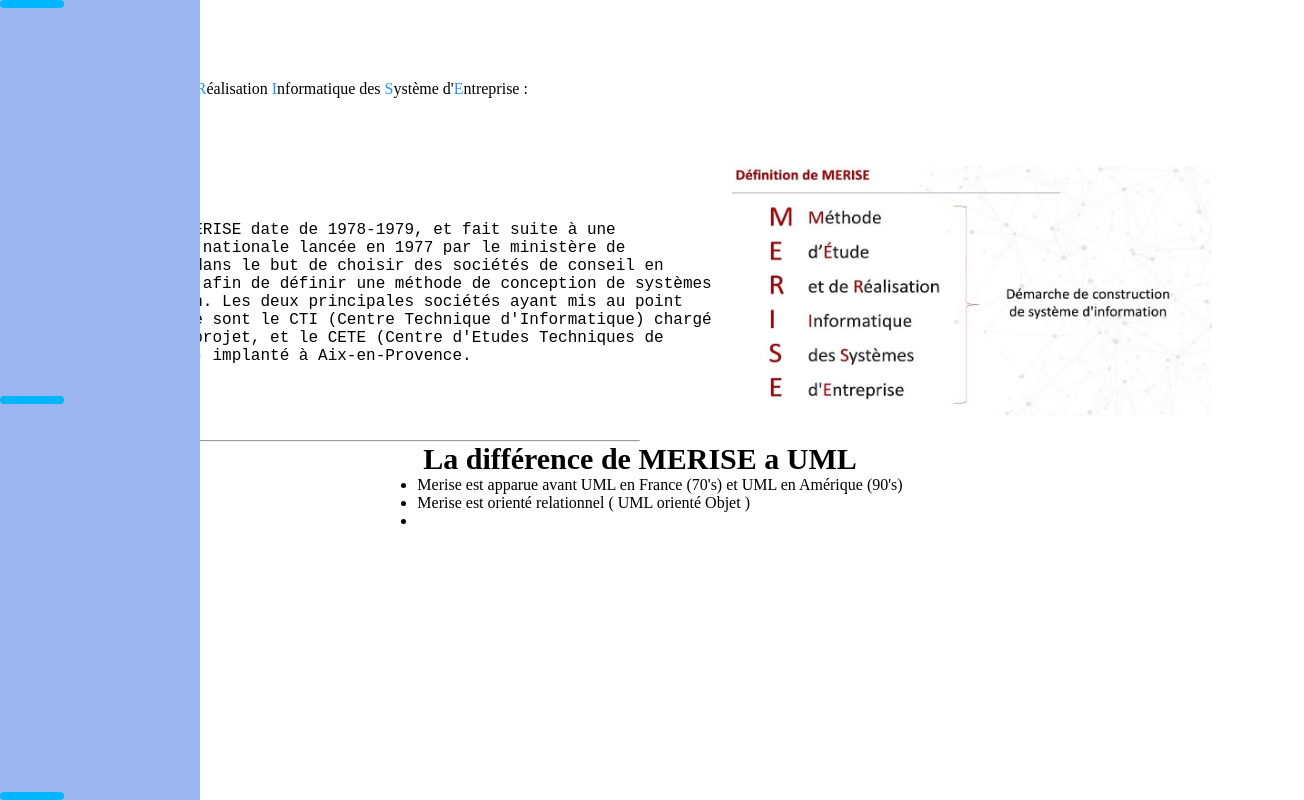
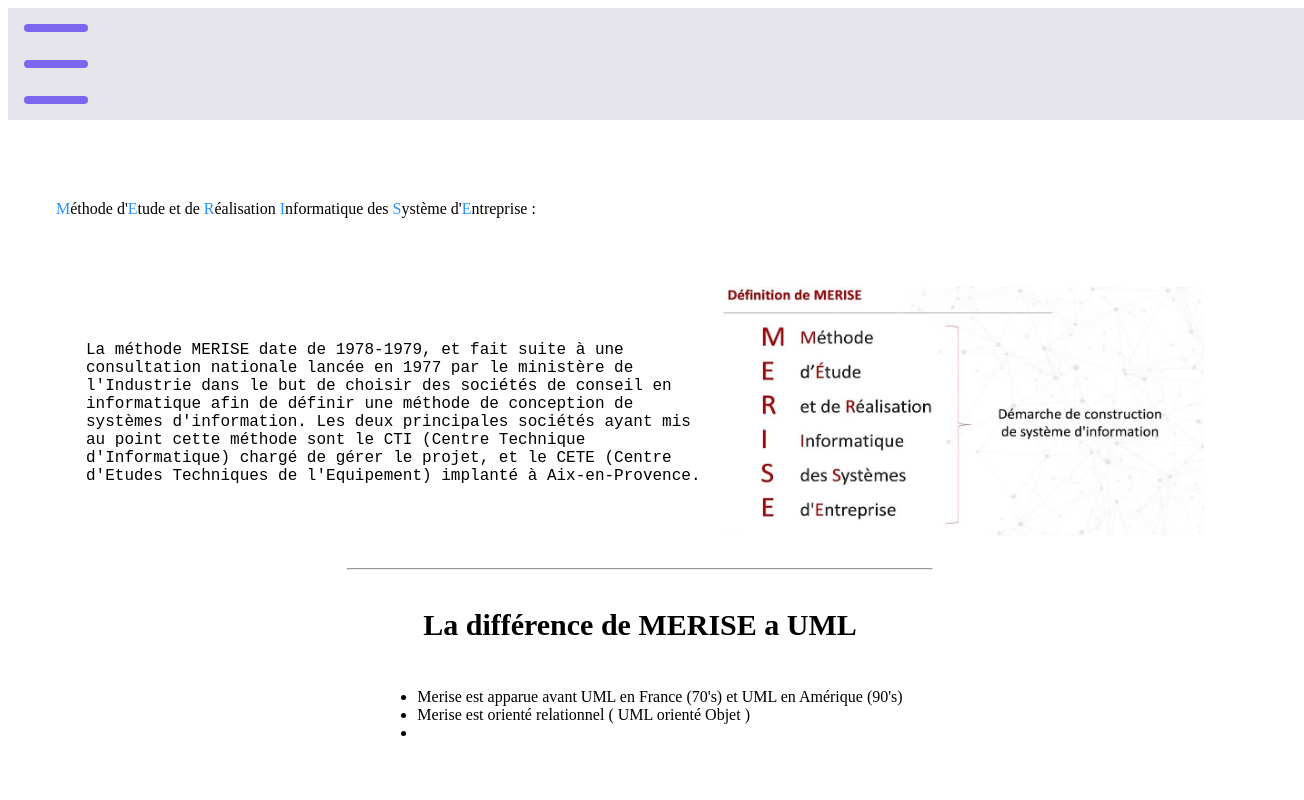
Before and after one commit to 2023-cda-alt-devops-p4/CatalogueDiagrammesNassim, a Next.js app in the folder uml/: page /merise in a window 1280 px wide. Shown: the whole page, 1304 px wide, since content can reach past the window. Built offline with nearby package versions, Linux system fonts and the light colour scheme.

Commit message:
fix : open nav

```diff
--- a/uml/src/app/globals.css
+++ b/uml/src/app/globals.css
@@ -1,7 +1,7 @@
-* {
+/* * {
     padding: 0;
     margin: 0;
-}
+} */
 
 .page_border {
     padding-left: 30px;
--- a/uml/src/containers/header/HeaderContainer.css
+++ b/uml/src/containers/header/HeaderContainer.css
@@ -1,100 +1,8 @@
-* {
+nav {
     margin: 0;
-    box-sizing: border-box;
-}
-
-.container_header {
-    position: fixed;
-    height: 100%;
-    width: 200px;
-    background-color: RED;
-    top: 0;
-    left: 0;
-    z-index: 200;
-}
-
-/* ---------------- Navbar and burger menu ------------------ */
-nav {
     width: 100%;
     height: 5em;
-
-    * {
-        margin: 0;
-        box-sizing: border-box;
-    }
-
-    /* ---------------- Navbar and burger menu ------------------ */
-    nav {
-        width: 100%;
-        height: 5em;
-        background-color: rgb(37, 39, 53);
-        display: flex;
-        justify-content: flex-start;
-        padding: 1em;
-    }
-
-    .burger-menu {
-        position: fixed;
-        z-index: 100;
-        top: 0;
-        left: 0;
-        height: 100%;
-        width: 4em;
-        display: flex;
-        flex-direction: column;
-        align-items: flex-start;
-        justify-content: space-between;
-        cursor: pointer;
-    }
-
-    .burger-bar {
-        width: 100%;
-        height: 0.5em;
-        background-color: rgb(0, 183, 255);
-        border-radius: 0.5em;
-    }
-
-    /* .menu {
-        width: 50%;
-        height: 100vh;
-        background-color: rgb(154, 181, 240);
-        position: absolute;
-        top: 0;
-        z-index: -1;
-    } */
-
-    /* ------------- sliding menu ------------------ */
-    .hidden {
-        display: none;
-    }
-
-    .visible {
-        display: inherit;
-    }
-
-    /* ----- animations--------- */
-    /* clicked */
-    .burger-bar.clicked:nth-child(1) {
-        transform: rotate(45deg) translate(0.75em, 1.25em);
-        transition: ease-out 0.5s;
-    }
-
-    .burger-bar.clicked:nth-child(2) {
-        transform: scale(0.1);
-        transition: ease-out 0.5s;
-    }
-
-    .burger-bar.clicked:nth-child(3) {
-        transform: rotate(135deg) translate(-0.5em, 1em);
-        transition: ease-out 0.5s;
-    }
-
-    /* unclicked */
-    .burger-bar.unclicked {
-        transform: rotate(0) translate(0);
-        transition: cubic-bezier(0.175, 0.885, 0.32, 1.275) 0.5s;
-    }
-
+    background-color: rgb(228, 228, 234);
     display: flex;
     justify-content: flex-start;
     padding: 1em;
@@ -113,30 +21,28 @@ nav {
 .burger-bar {
     width: 4em;
     height: 0.5em;
-    background-color: rgb(29, 106, 136);
+    background-color: rgba(82, 51, 240, 0.71);
     border-radius: 0.5em;
 }
 
 .menu {
-    width: 100%;
+    width: 25%;
     height: 100%;
-    background-color: rgb(154, 181, 240);
-    position: absolute;
-    top: 0;
-    z-index: -1;
+    background-color: rgb(228, 228, 234);
+    position: fixed;
+    top: 20;
 }
 
-/* ------------- sliding menu ------------------ */
-/* .hidden {
+.hidden {
     display: none;
-} */
+}
 
 .visible {
     display: inherit;
+    z-index: 100;
 }
 
-/* ----- animations--------- */
-/* clicked */
+
 .burger-bar.clicked:nth-child(1) {
     transform: rotate(45deg) translate(0.75em, 1.25em);
     transition: ease-out 0.5s;
@@ -152,7 +58,6 @@ nav {
     transition: ease-out 0.5s;
 }
 
-/* unclicked */
 .burger-bar.unclicked {
     transform: rotate(0) translate(0);
     transition: cubic-bezier(0.175, 0.885, 0.32, 1.275) 0.5s;
--- a/uml/src/containers/header/HeaderContainer.jsx
+++ b/uml/src/containers/header/HeaderContainer.jsx
@@ -27,7 +27,8 @@ export const HeaderContainer = () => {
 
 
     return (
-        <div className="container_header">
+        <>
+
             <nav>
                 <div className="burger-menu" onClick={() => updateMenu()}>
                     <div className={burger_class} ></div>
@@ -40,6 +41,6 @@ export const HeaderContainer = () => {
                 <Navbar open={isMenuClicked} />
             </div>
 
-        </div>
+        </>
     )
 }
--- a/uml/src/containers/header/Navbar.css
+++ b/uml/src/containers/header/Navbar.css
@@ -10,7 +10,8 @@
     display: flex;
     flex-direction: column;
     justify-content: center;
-    margin: 30px;
+    align-items: center;
+
 }
 
 .nav_logo {
```
